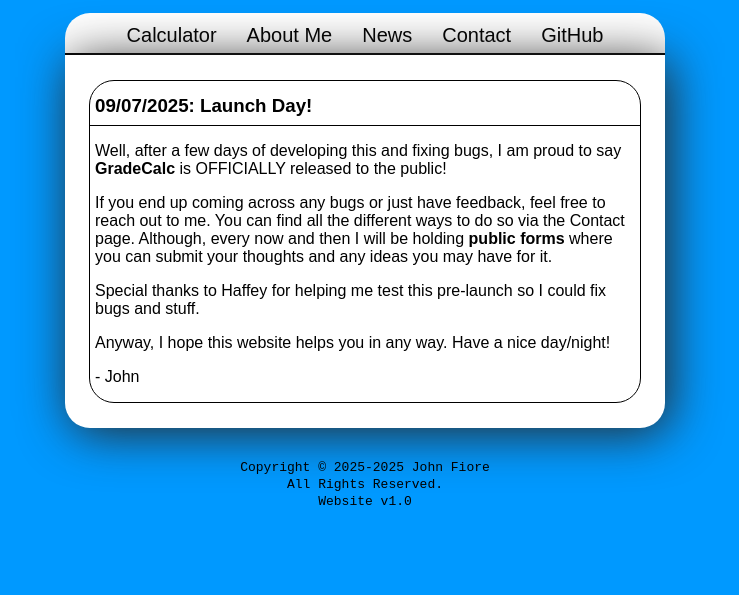
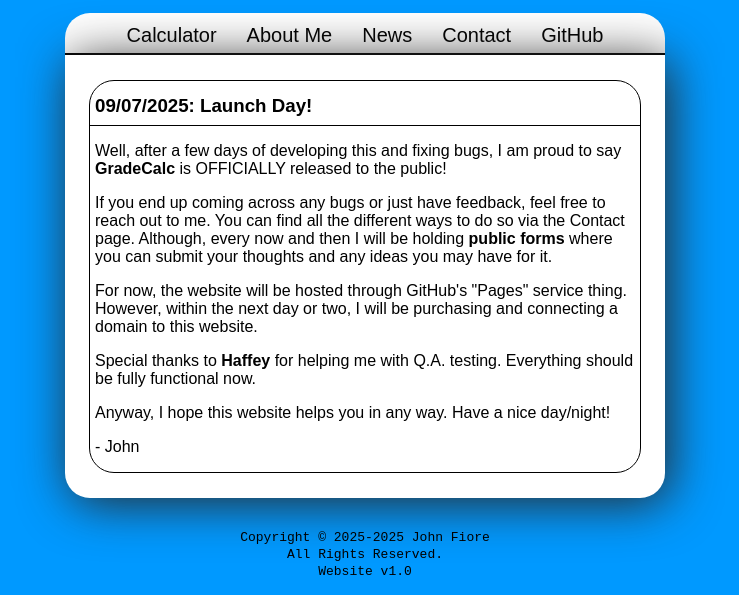
Before and after one commit to john-fiore/GradeCalc, a plain HTML site: page news.html in a window 1280 px wide. Shown: the part 209-804 px from the top of the page, without its empty margins (275-1014 px from the left). Drawn offline with Linux system fonts and the light colour scheme.

Commit message:
added domain info (#1)

```diff
--- a/news.html
+++ b/news.html
@@ -30,7 +30,8 @@
                 <div id="news-content">
                     <p>Well, after a few days of developing this and fixing bugs, I am proud to say <b>GradeCalc</b> is OFFICIALLY released to the public!</p>
                     <p>If you end up coming across any bugs or just have feedback, feel free to reach out to me. You can find all the different ways to do so via the Contact page. Although, every now and then I will be holding <b>public forms</b> where you can submit your thoughts and any ideas you may have for it.</p>
-                    <p>Special thanks to Haffey for helping me test this pre-launch so I could fix bugs and stuff.</p>
+					<p>For now, the website will be hosted through GitHub's "Pages" service thing. However, within the next day or two, I will be purchasing and connecting a domain to this website.</p>
+                    <p>Special thanks to <b>Haffey</b> for helping me with Q.A. testing. Everything should be fully functional now.</p>
                     <p>Anyway, I hope this website helps you in any way. Have a nice day/night!</p>
                     <p>- John</p>
                 </div>
```
